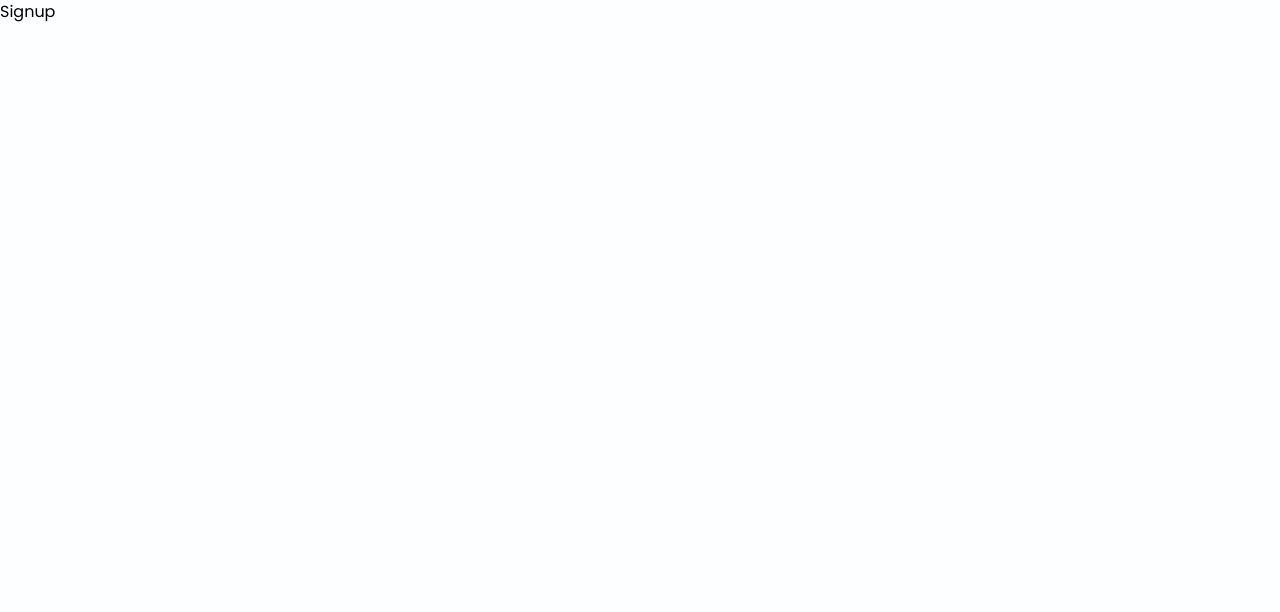
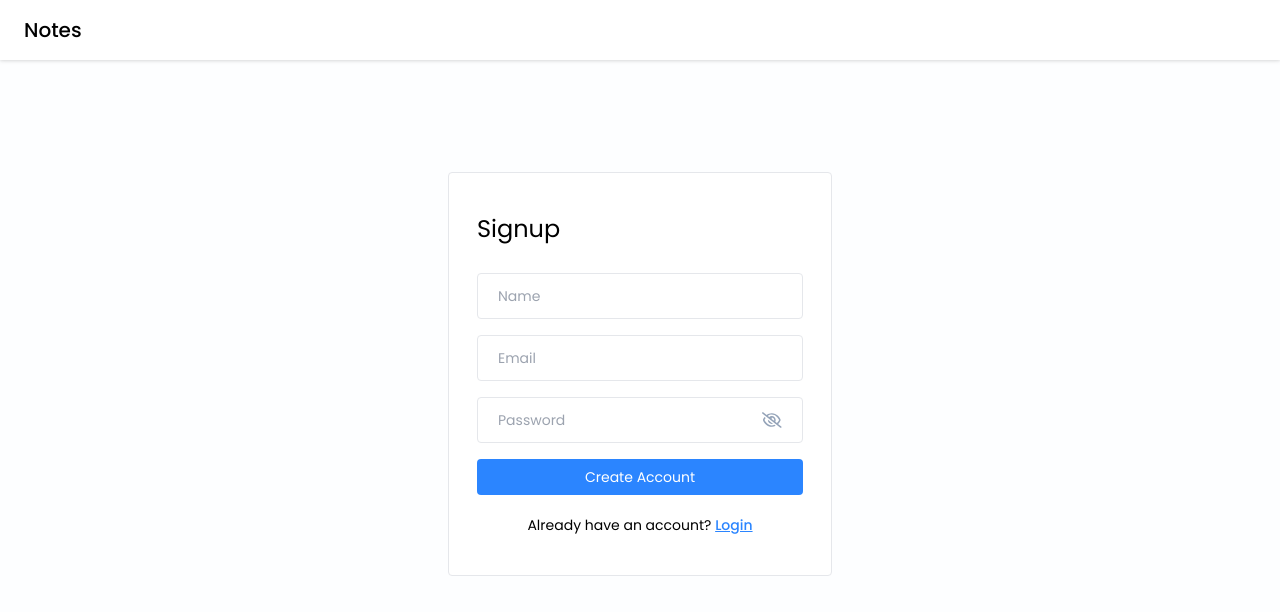
Before and after one commit to rabhioli/FrontendNotes, a React (Vite) app: page /signup in a window 1280 px wide. Shown: the top 612 px of the page. Built offline with nearby package versions, Linux system fonts and the light colour scheme.

Commit message:
signup page ui

```diff
--- a/src/App.jsx
+++ b/src/App.jsx
@@ -20,4 +20,4 @@
   return <div>{routes}</div>;
 };
 
-export default App
+export default App;
--- a/src/components/Navbar.jsx
+++ b/src/components/Navbar/Navbar.jsx
@@ -1,4 +1,6 @@
-import React from 'react'
+import React, { useState } from "react";
+import { useNavigate } from "react-router-dom";
+
 
 const Navbar = () => {
     return (
--- a/src/pages/Signup/Signup.jsx
+++ b/src/pages/Signup/Signup.jsx
@@ -1,9 +1,78 @@
-import React from 'react'
+import React, { useState } from "react";
+import Navbar from "../../components/Navbar/Navbar";
+import PasswordInput from "../../components/Input/PasswordInput";
+import { Link, useNavigate } from "react-router-dom";
 
-const Signup = () => {
+
+
+    const Signup = () => {
+        const [name, setName] = useState("");
+        const [email, setEmail] = useState("");
+        const [password, setPassword] = useState("");
+        const [error, setError] = useState(null);
+        const handleSignup = async (e) => {
+        e.preventDefault();
+        if (!name) {
+            setError("Please enter your name");
+            return;
+          }
+
+          if (!validateEmail(email)) {
+            setError("Please enter a valid email address.");
+            return;
+          }
+
+          if (!password) {
+            setError("Please enter the password");
+            return;
+          }
+
+          setError('')
+    };
     return (
-        <div>Signup</div>
-    )
-}
+    <>
+        <Navbar />
+        <div className="flex items-center justify-center mt-28">
+          <div className="w-96 border rounded bg-white px-7 py-10">
+            <form onSubmit={handleSignup}>
+              <h4 className="text-2xl mb-7">Signup</h4>
+              <input
+              type="text"
+              placeholder="Name"
+              className="input-box"
+              value={name}
+              onChange={(e) => setName(e.target.value)}
+            />
 
-export default Signup
+            <input
+              type="text"
+              placeholder="Email"
+              className="input-box"
+              value={email}
+              onChange={(e) => setEmail(e.target.value)}
+            />
+
+            <PasswordInput
+              placeholder="Password"
+              value={password}
+              onChange={(e) => setPassword(e.target.value)}
+            />
+
+            {error && <p className="text-red-500 text-xs pb-1">{error}</p>}
+
+            <button type="submit" className="btn-primary">Create Account</button>
+
+            <p className="text-sm text-center mt-4">
+              Already have an account?{" "}
+              <Link to="/login" className="font-medium text-primary underline">
+                Login
+              </Link>
+            </p>
+              </form>
+              </div>
+              </div>
+              </>
+    );
+};
+
+export default Signup;
--- a/src/pages/login/Login.jsx
+++ b/src/pages/login/Login.jsx
@@ -1,5 +1,5 @@
 import React, { useState } from "react";
-import Navbar from '../../components/Navbar';
+import Navbar from '../../components/Navbar/Navbar';
 import { Link } from 'react-router-dom';
 import PasswordInput from "../../components/Input/PasswordInput";
 import { validateEmail } from "../../utils/helper";
```
